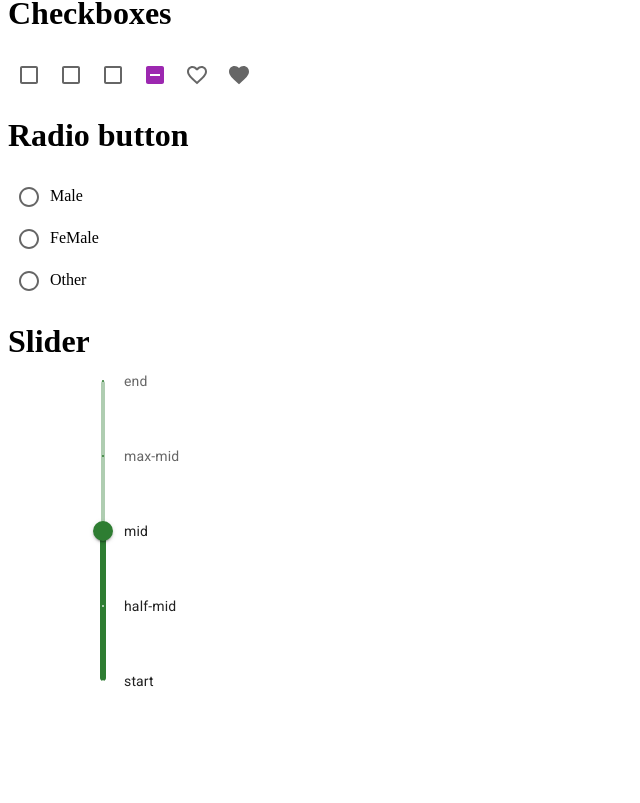
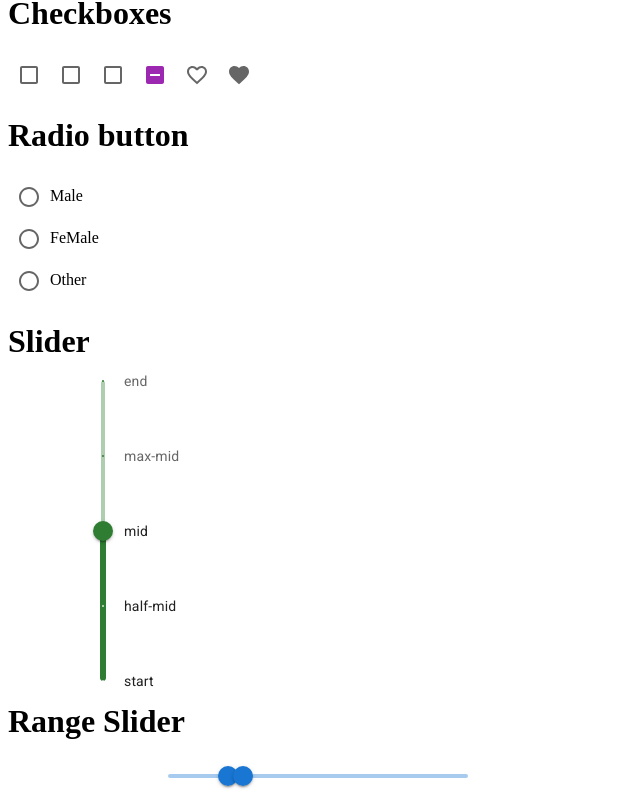
Before and after one commit to nikita3006/materialUi, a React (Vite) app: page / in a window 1280 px wide. Shown: the part 201-1004 px from the top of the page, without its empty margins (0-640 px from the left). Before the commit the page ends 892 px from the top, so only its background shows below. Built offline with nearby package versions, Linux system fonts and the light colour scheme.

Commit message:
range Slide Property

```diff
--- a/src/App.jsx
+++ b/src/App.jsx
@@ -1,6 +1,7 @@
 import Buttons from "./components/Buttons.jsx"
 import CheckBoxes from "./components/CheckBoxes.jsx"
 import RadioButton from "./components/RadioButton.jsx"
+import RangeSliderPage from "./components/RangeSlider.jsx"
 import SliderPage from "./components/Slider.jsx"
 
 
@@ -13,6 +14,7 @@ const App = () => {
        <CheckBoxes/>
        <RadioButton/>
        <SliderPage/>
+       <RangeSliderPage/>
     </div>
   )
 }
--- /dev/null
+++ b/src/components/RangeSlider.jsx
@@ -0,0 +1,24 @@
+import {useState} from 'react';
+import { Slider } from "@mui/material";
+
+const RangeSliderPage = () => {
+    const[range, setRange] = useState([40, 50])
+    const handleChange =(e, val)=>{
+        setRange(val)
+    }
+  return (
+    <div>
+      <h1> Range Slider</h1>
+    <div style={{width:'300px', marginLeft:'10rem'}}>
+            <Slider
+            value={range}
+            max={200}
+            onChange={handleChange}
+            valueLabelDisplay='auto'
+            />
+    </div>
+    </div>
+  );
+};
+
+export default RangeSliderPage;
```
